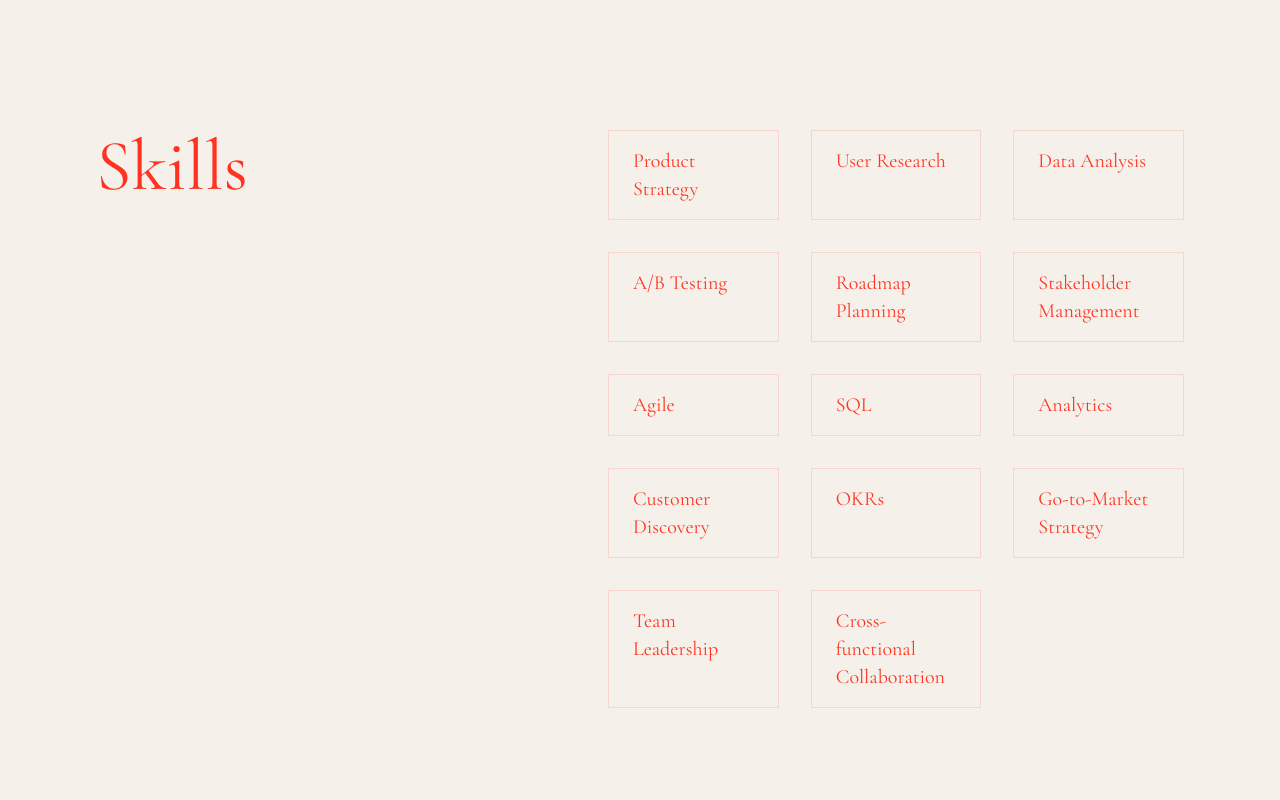
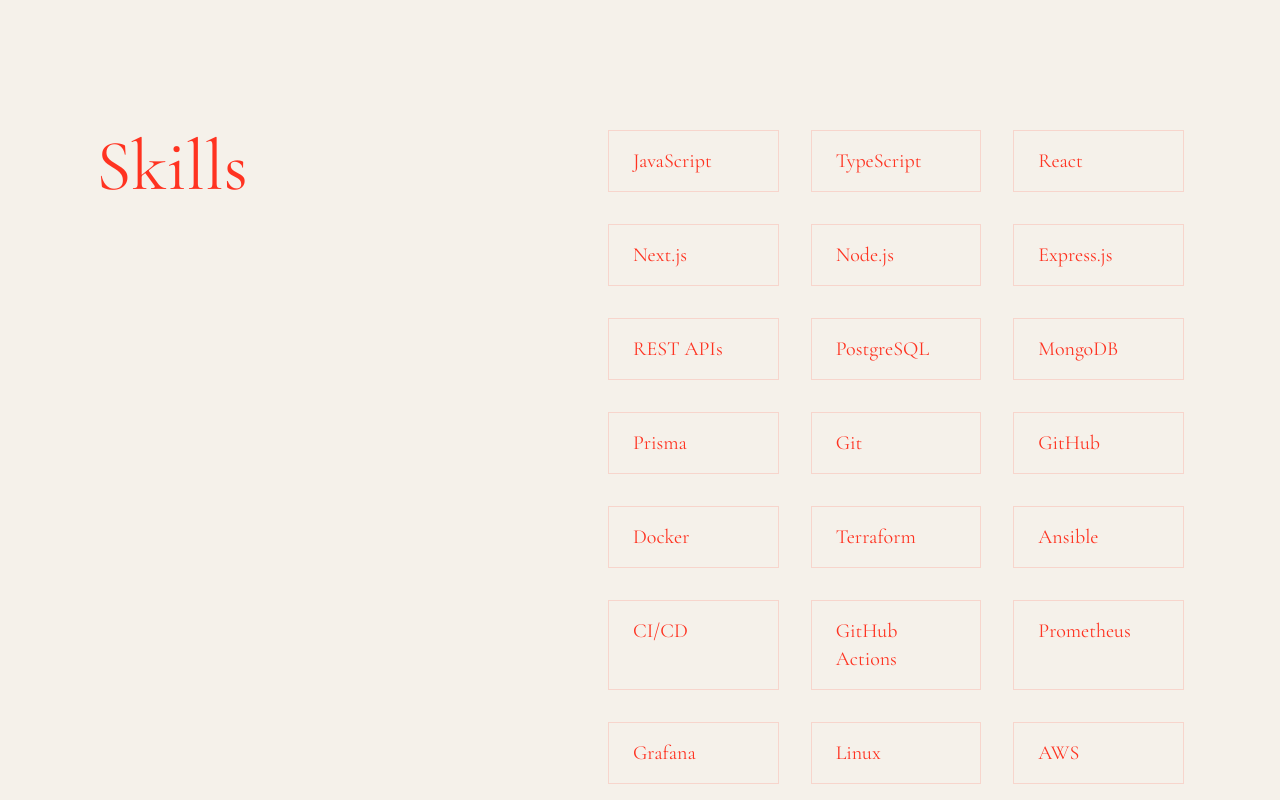
Before and after one commit to ttsaryanski/Portfolio, a React (Vite) app: page / in a window 1280 px wide. Shown: the part 4280-5080 px from the top of the page. Built offline with nearby package versions, Linux system fonts and the light colour scheme.

Commit message:
Edit skills

```diff
--- a/src/data/portfolio-data.ts
+++ b/src/data/portfolio-data.ts
@@ -22,7 +22,7 @@ export const personalInfo: PersonalInfo = {
     email: "ttsaryanski@gmail.com",
     avatar: "./me.jpg",
     bio: "I am developing my career as a Full-Stack Developer, with a strong focus on building modern web applications and continuously expanding my technical skills. I work with JavaScript and TypeScript, React, Next.js, and Node.js, with experience in both frontend and backend development, databases, REST APIs, and authentication. \n Alongside application development, I am expanding my knowledge and practical skills in DevOps and infrastructure. I work with Docker, Terraform, Ansible, and CI/CD, and in my recent projects I have also been working with deployment, monitoring, and observability using tools such as Prometheus and Grafana. I am interested in the entire lifecycle of an application — from development and testing to deployment, monitoring, and maintenance. \n My goal is to continue growing as a Full-Stack Developer while building a strong foundation in DevOps and infrastructure.",
-    skills: "Product Strategy, User Research, Data Analysis, A/B Testing, Roadmap Planning, Stakeholder Management, Agile, SQL, Analytics, Customer Discovery, OKRs, Go-to-Market Strategy, Team Leadership, Cross-functional Collaboration",
+    skills: "JavaScript, TypeScript, React, Next.js, Node.js, Express.js, REST APIs, PostgreSQL, MongoDB, Prisma, Git, GitHub, Docker, Terraform, Ansible, CI/CD, GitHub Actions, Prometheus, Grafana, Linux, AWS, Azure, Google Cloud, Full-Stack Development, DevOps, Problem Solving, Team Collaboration, Communication, Continuous Learning",
 };
 
 export const experience: Experience[] = [
```
